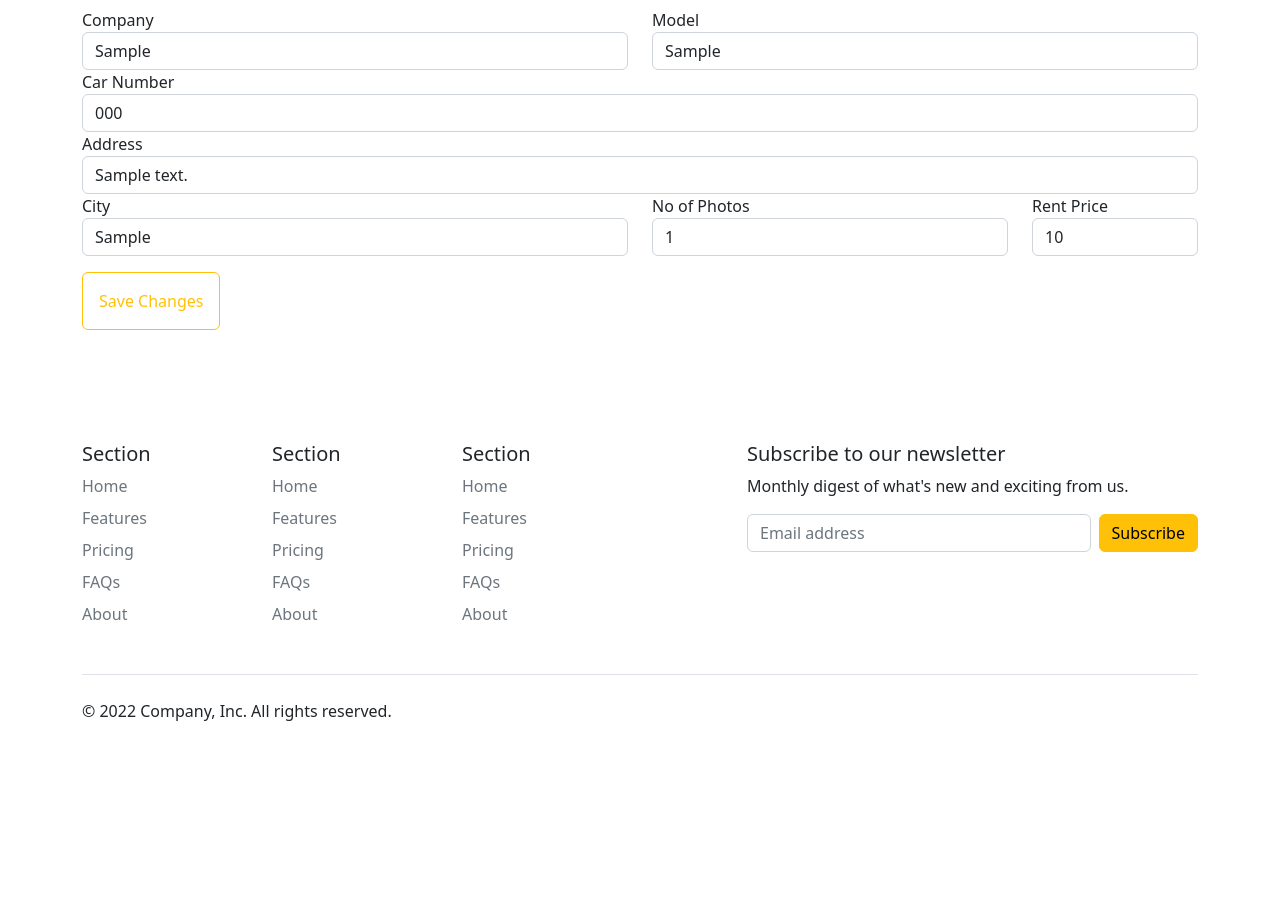
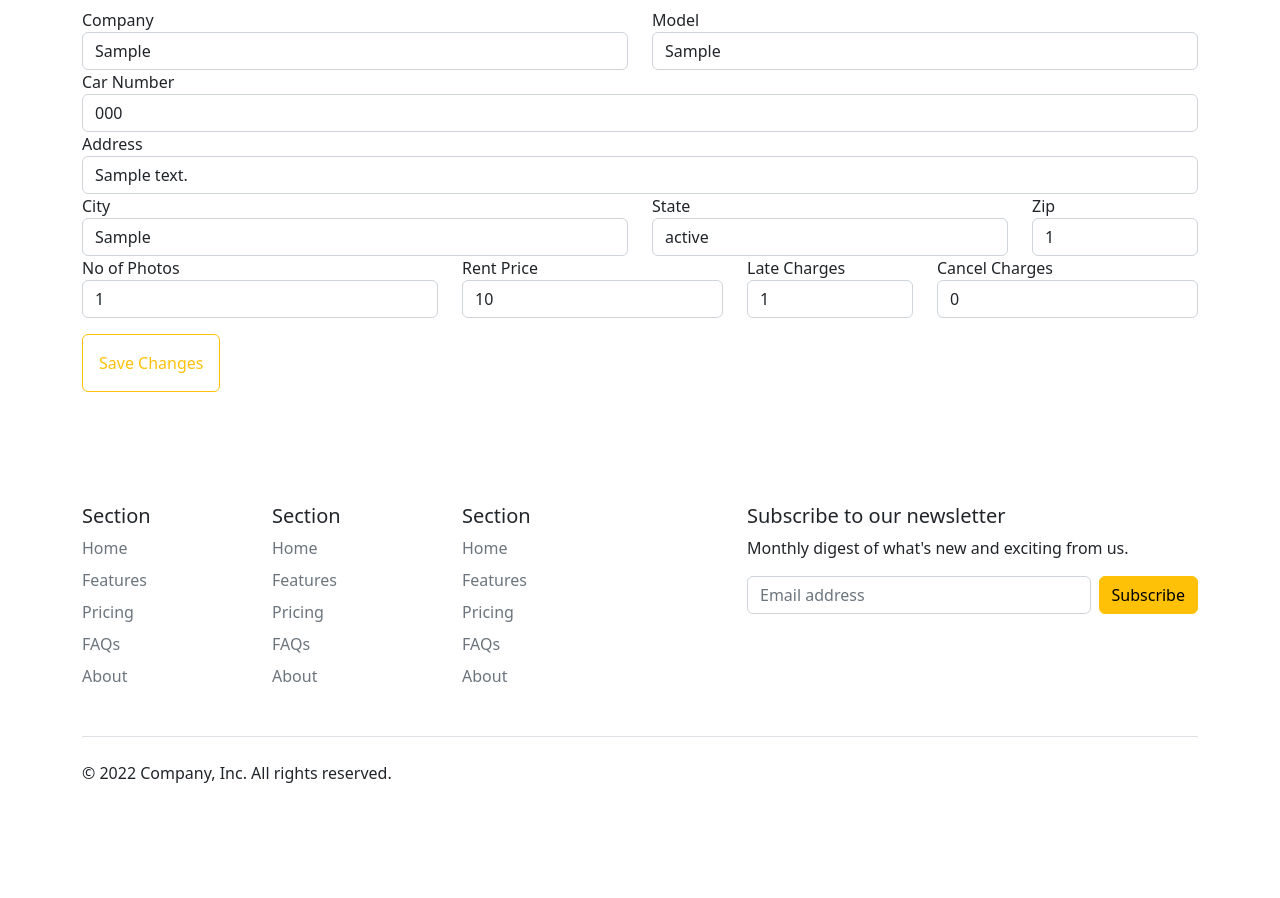
Before and after one commit to mohdahmadatwork/SMACarRetals, a Django app: page /cars/edit/1 in a window 1280 px wide. Shown: the part 452-1350 px from the top of the page. Before the commit the page ends 1173 px from the top, so only its background shows below. Run offline with Django 4.2, Linux system fonts and the light colour scheme; a user stored in the database is signed in; tables that the repository leaves empty hold one stand-in row (values such as "Sample post"); grey boxes marked "Sample" are stand-in pictures.

Commit message:
cancel charge and late charge Done

```diff
--- a/cars/admin.py
+++ b/cars/admin.py
@@ -1,6 +1,7 @@
 from django.contrib import admin
 
 # Register your models here.
-from cars.models import Car,Car_Images
+from cars.models import Car,Car_Images,Caraddress
 admin.site.register(Car)
 admin.site.register(Car_Images)
+admin.site.register(Caraddress)
--- a/cars/models.py
+++ b/cars/models.py
@@ -16,3 +16,10 @@ class Car(models.Model):
 class Car_Images(models.Model):
     images = models.ImageField(upload_to="cars/images")
     car = models.ForeignKey(Car,related_name='images',on_delete=models.CASCADE)
+
+class Caraddress(models.Model):
+    car = models.ForeignKey(Car,on_delete=models.CASCADE)
+    tennant_address = models.CharField(max_length=300)
+    city = models.CharField(max_length=200)
+    state = models.CharField(max_length=200)
+    zip = models.IntegerField()
--- a/cars/templates/addcar.html
+++ b/cars/templates/addcar.html
@@ -55,8 +55,8 @@ Add-Car
             <input type="number" name="fine" class="form-control" id="inputfine">
           </div>
           <div class="form-group col-md-3">
-            <label for="cancel_charges">Cancel Charges</label>
-            <input type="number" name="cancel_charges" class="form-control" id="cancel_charges">
+            <label for="cancel_charge">Cancel Charges</label>
+            <input type="number" name="cancel_charge" class="form-control" id="cancel_charge">
           </div>
         </div>
         <button type="submit" class="btn my-3 btn-outline-warning p-3">Add</button>
--- a/cars/templates/editcar.html
+++ b/cars/templates/editcar.html
@@ -21,7 +21,8 @@ Add-Car
       </div>
     </div>
 
-    <form method="post" action="/cars/edit/{{car.id}}">
+    <form method="post" id="editCarForm" action="/cars/edit/{{car.id}}">
+      <input type="files" name="images[]" id="images_arr" accept="image/*" multiple style="display:none;">
       {% csrf_token %}
         <div class="row">
           <div class="form-group col-md-6">
@@ -45,18 +46,37 @@ Add-Car
         <div class="row">
           <div class="form-group col-md-6">
             <label for="inputCity">City</label>
-            <input type="text"  value="{{add.city}}" name="city" class="form-control" id="inputCity">
+            <input type="text" value="{{add.city}}" name="city" class="form-control" id="inputCity">
           </div>
+          <div class="form-group col-md-4">
+            <label for="inputState">State</label>
+            <input type="text" name="state" class="form-control" value="{{add.state}}" id="inputZip">
+          </div>
+          <div class="form-group col-md-2">
+            <label for="inputState">Zip</label>
+            <input type="number" name="zip" class="form-control" value="{{add.zip}}" id="Zip">
+          </div>
+        </div>
+        <div class="row">
+
           <div class="form-group col-md-4">
             <label for="noOfPhotos">No of Photos</label>
             <input type="number" value="{{numberofphotos}}"  name="noofimage" class="form-control" id="noOfPhotos" placeholder="Enter the number of photos you want to enter" readonly>
           </div>
-          <div class="form-group col-md-2">
+          <div class="form-group col-md-3">
             <label for="inputZip">Rent Price</label>
             <input type="number" value="{{car.rent_price}}" name="rent_price" class="form-control" id="inputZip">
           </div>
+          <div class="form-group col-md-2">
+            <label for="inputfine">Late Charges</label>
+            <input type="number" name="fine" class="form-control" value="{{car.fine}}" id="inputfine">
+          </div>
+          <div class="form-group col-md-3">
+            <label for="cancel_charge">Cancel Charges</label>
+            <input type="number" name="cancel_charge" class="form-control" value="{{car.cancel_charge}}" id="cancel_charge">
+          </div>
         </div>
-        <button type="submit" class="btn my-3 btn-outline-warning p-3" onclick="save()">Save Changes</button>
+        <button type="submit" class="btn my-3 btn-outline-warning p-3" onclick="save(event)">Save Changes</button>
       </form>
 </div>
 <script>
@@ -125,9 +145,9 @@ Add-Car
     fileInput.click();
   }
 
-  function saveImages() {
+  async function saveImages() {
     if (images.length === 0) {
-      console.log('No images to save.');
+      console.log("No images to save.");
       return;
     }
 
@@ -137,39 +157,57 @@ Add-Car
     });
     const currentDomain = window.location.origin;
     const fullURL = currentDomain + "/cars/upload_car_image/";
-    let car_id = $('#car_id').val();
-    formData.append('car_id',car_id)
-    fetch(fullURL, {
-      method: 'POST',
+    let car_id = $("#car_id").val();
+    formData.append("car_id", car_id);
+    const response = await fetch(fullURL, {
+      method: "POST",
       body: formData,
-    })
-    .then(response => response.json())
-    .then(data => {
-      // Handle the response from the backend, e.g., show success message or handle errors
-      console.log('Response from backend:', data);
-    })
-    .catch(error => {
-      // Handle any errors that occurred during the request
-      console.error('Error sending images:', error);
     });
+    const data = await response.json();
+    // Handle the response from the backend, e.g., show success message or handle errors
+    console.log("Response from backend:", data);
   }
 
-  function delte_car_img_db(){
-    if(deleteCarImgArray.length>0){
-      console.log("152",deleteCarImgArray);
+  async function save(event) {
+    event.preventDefault();
+    try {
+      const response1 = await delete_car_img_db();
+      console.log(response1);
+      await saveImages();
+      document.getElementById("editCarForm").submit();
+    } catch (error) {
+      // Handle errors here, if any
+      console.error("Error during the save process:", error);
+    }
+  }
+
+  //In this modified version, the delte_car_img_db() function is called first to delete the images from the database. Once all deletions are complete, the saveImages() function is called to save the new images. Finally, the main form is submitted after both the delete and save operations have finished. We also added error handling using try-catch to handle any potential errors that might occur during the process.
+
+
+  async function delte_car_img_db() {
+    if (deleteCarImgArray.length > 0) {
+      console.log("152", deleteCarImgArray);
       const currentDomain = window.location.origin;
       const fullURL = currentDomain + "/cars/delete_car_image/";
-      deleteCarImgArray.forEach(image_id=>{
-        fetch(fullURL+image_id)
-        .then(data => {
-          console.log(data);
-        })
-        .catch(error => {
-          console.error('Error:', error);
-        });
-      });
+      const promises = deleteCarImgArray.map(image_id =>
+        fetch(fullURL + image_id)
+          .then(response => response.json())
+          .then(data => {
+            console.log(data);
+            return data; // You can return data or any value you want here
+          })
+          .catch(error => {
+            console.error('Error:', error);
+            throw error; // You can also throw an error here if needed
+          })
+      );
+
+      // Use Promise.all to await all fetch requests and resolve with their responses
+      const responses = await Promise.all(promises);
+      return responses; // You can return responses or any other value you need
     }
   }
+
   function delete_Car_image(id){
     let flag = confirm("Do you really want to delete this image?");
     if(flag){
@@ -182,10 +220,13 @@ Add-Car
     }
   }
 
-  function save(){
-    delte_car_img_db();
-    saveImages();
-
+  async function save(event){
+    event.preventDefault();
+    const response1 = await delte_car_img_db();
+    console.log(response1);
+    const response2 = await saveImages();
+    console.log(response2);
+    document.getElementById('editCarForm').submit();
   }
 </script>
 {% endblock main %}
--- a/cars/views.py
+++ b/cars/views.py
@@ -1,5 +1,5 @@
 from django.shortcuts import render,redirect
-from cars.models import Car,Car_Images
+from cars.models import Car,Car_Images,Caraddress
 from django.db.models.signals import post_delete
 from django.dispatch import receiver
 from django.contrib import messages
@@ -39,15 +39,26 @@ def add_car(request):
         group=usergroup.get()
         # print(group)
         if group.name == 'owner':
-            car_number = request.POST["car_number"]
-            company = request.POST["company"]
-            model = request.POST["model"]
-            rent_price = request.POST["rent_price"]
+
+            car=Car ()
+            car.car_number = request.POST["car_number"]
+            car.company = request.POST["company"]
+            car.model = request.POST["model"]
+            car.rent_price = request.POST["rent_price"]
             noofimage=request.POST["noofimage"]
-            noofimage = int(noofimage)
-            # print(type(noofimage))
-            car=Car (car_number=car_number,company=company,model=model,rent_price=rent_price,availablity=True,owner=request.user)
+            car.noofimage = int(noofimage)
+            car.fine = request.POST["fine"]
+            car.cancel_charge = request.POST["cancel_charge"]
+            car.owner = user
+            car.availablity = True
             car.save()
+            add = Caraddress()
+            add.car = car
+            add.tennant_address = request.POST["address"]
+            add.city = request.POST["city"]
+            add.state = request.POST["state"]
+            add.zip = request.POST["zip"]
+            add.save()
             return render(request,"addcarimages.html",{"no_of_image":range(int(noofimage)),"carid":car.id,"noofimage":str(noofimage)})
         else:
             return redirect("/")
@@ -125,7 +136,7 @@ def upload_image(request):
 def edit_car(request,id):
     car = Car.objects.get(id=id)
     user = request.user
-    add = user.tennantaddress_set.all().get()
+    add = car.caraddress_set.all().get()
     numberofphotos = car.images.all().count()
     if request.method=="POST":
         usergroup = user.groups.all()
@@ -137,7 +148,14 @@ def edit_car(request,id):
             car.rent_price = request.POST["rent_price"]
             car.noofimage=request.POST["noofimage"]
             car.noofimage = int(car.noofimage)
+            car.fine = request.POST["fine"]
+            car.cancel_charge = request.POST["cancel_charge"]
             car.save()
+            add.tennant_address = request.POST["address"]
+            add.city = request.POST["city"]
+            add.state = request.POST["state"]
+            add.zip = request.POST["zip"]
+            add.save()
             messages.success(request,"Car saved successfully.")
             return redirect("/")
         else:
--- a/home/templates/base.html
+++ b/home/templates/base.html
@@ -29,7 +29,7 @@
           <ul
             class="nav col-12 col-lg-auto me-lg-auto mb-2 justify-content-center mb-md-0"
           >
-            <li><a href="#" class="nav-link px-2 text-white">Home</a></li>
+            <li><a href="/" class="nav-link px-2 text-white">Home</a></li>
             <li><a href="/cars/" class="nav-link px-2 text-white">Cars</a></li>
             <li><a href="/user/previousorder/" class="nav-link px-2 text-white">Orders</a></li>
             {% if request.user.groups.all.get.name == "owner" %}
--- a/orders/models.py
+++ b/orders/models.py
@@ -15,8 +15,11 @@ class Order(models.Model):
     dl = models.ImageField(upload_to="DL/images/")
     book_date = models.DateTimeField(default=timezone.now)
     return_b = models.BooleanField(default=False)
+    late_b = models.BooleanField(default=False)
     return_date = models.DateTimeField(blank=True,null=True,default=None)
     price = models.IntegerField(default=0)
+    late_charge = models.IntegerField(default=0)
+    cancel_charge = models.IntegerField(default=0)
     price_per_day= models.IntegerField(default=0)
     cancel_b = models.BooleanField(default=False)
 
--- a/orders/templates/order.html
+++ b/orders/templates/order.html
@@ -21,7 +21,7 @@ Make-Order
             <div class="col-6 ">
               <label for="username" class="form-label">From</label>
               <div class="input-group has-validation">
-                <input type="date" class="form-control" id="from_date" placeholder="to_date"  name="from_date" value ="{{cur_date}}" required="" disabled>
+                <input type="date" class="form-control" id="from_date" placeholder="to_date"  name="from_date" value ="{{cur_date}}" required="" min={{cur_date}}>
               <div class="invalid-feedback">
                   Date is required.
                 </div>
```
Also changed, not shown: cars/templates/availablecars.html (+33 -5 lines), orders/templates/orderdetails.html (+13 -3 lines), orders/views.py (+12 -4 lines).
